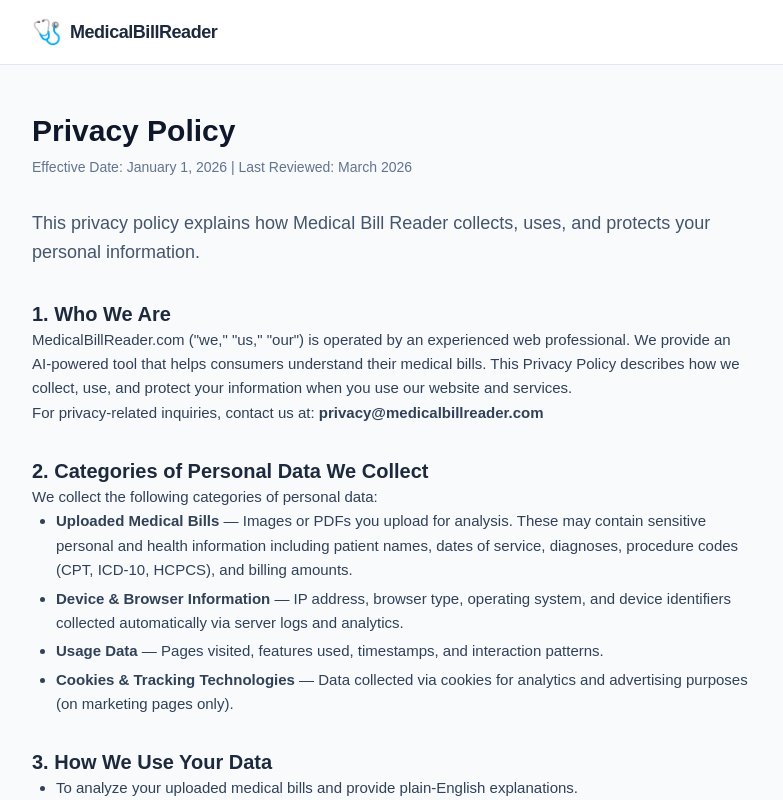
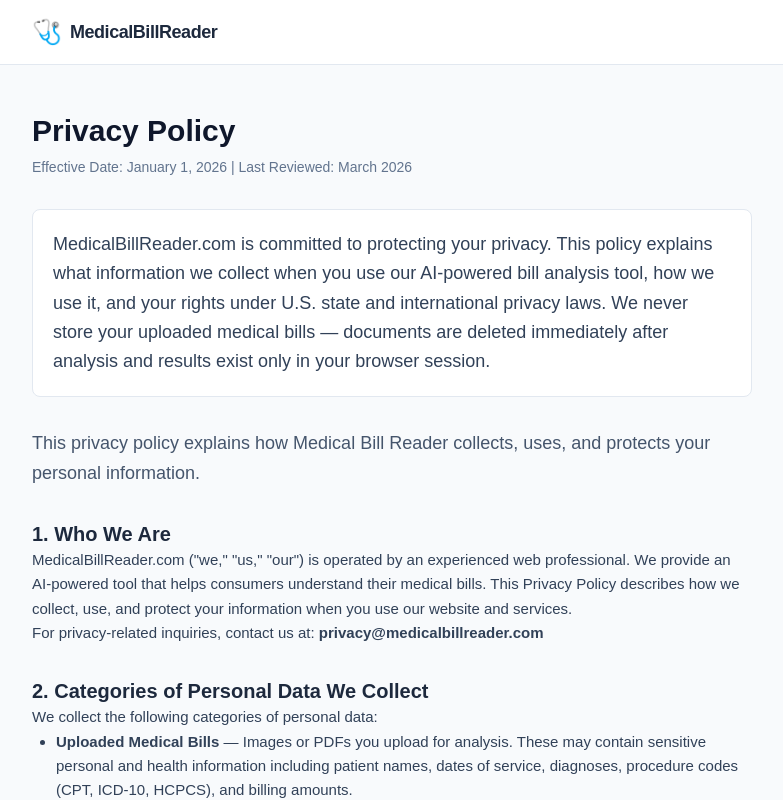
Before and after one commit to raiderj77/medicalbillreader, a Next.js app: page /privacy in a window 1280 px wide. Shown: the top 800 px of the page, without its empty margins (248-1031 px from the left). Built offline with nearby package versions, Linux system fonts and the light colour scheme.

Commit message:
fix: add answer capsule to privacy page for GEO/AI visibility
Co-Authored-By: Claude Opus 4.6 (1M context) <noreply@anthropic.com>

```diff
--- a/src/app/privacy/page.tsx
+++ b/src/app/privacy/page.tsx
@@ -28,6 +28,10 @@ export default function PrivacyPage() {
         <h1 className="text-3xl font-bold text-slate-900 mb-2">Privacy Policy</h1>
         <p className="text-sm text-slate-500 mb-8">
           Effective Date: January 1, 2026 | Last Reviewed: March 2026
+        </p>
+
+        <p className="text-lg text-slate-700 leading-relaxed mb-8 bg-white border border-slate-200 rounded-lg p-5">
+          MedicalBillReader.com is committed to protecting your privacy. This policy explains what information we collect when you use our AI-powered bill analysis tool, how we use it, and your rights under U.S. state and international privacy laws. We never store your uploaded medical bills — documents are deleted immediately after analysis and results exist only in your browser session.
         </p>
 
         <div className="prose prose-slate max-w-none space-y-8 text-slate-700 text-[15px] leading-relaxed">
```
